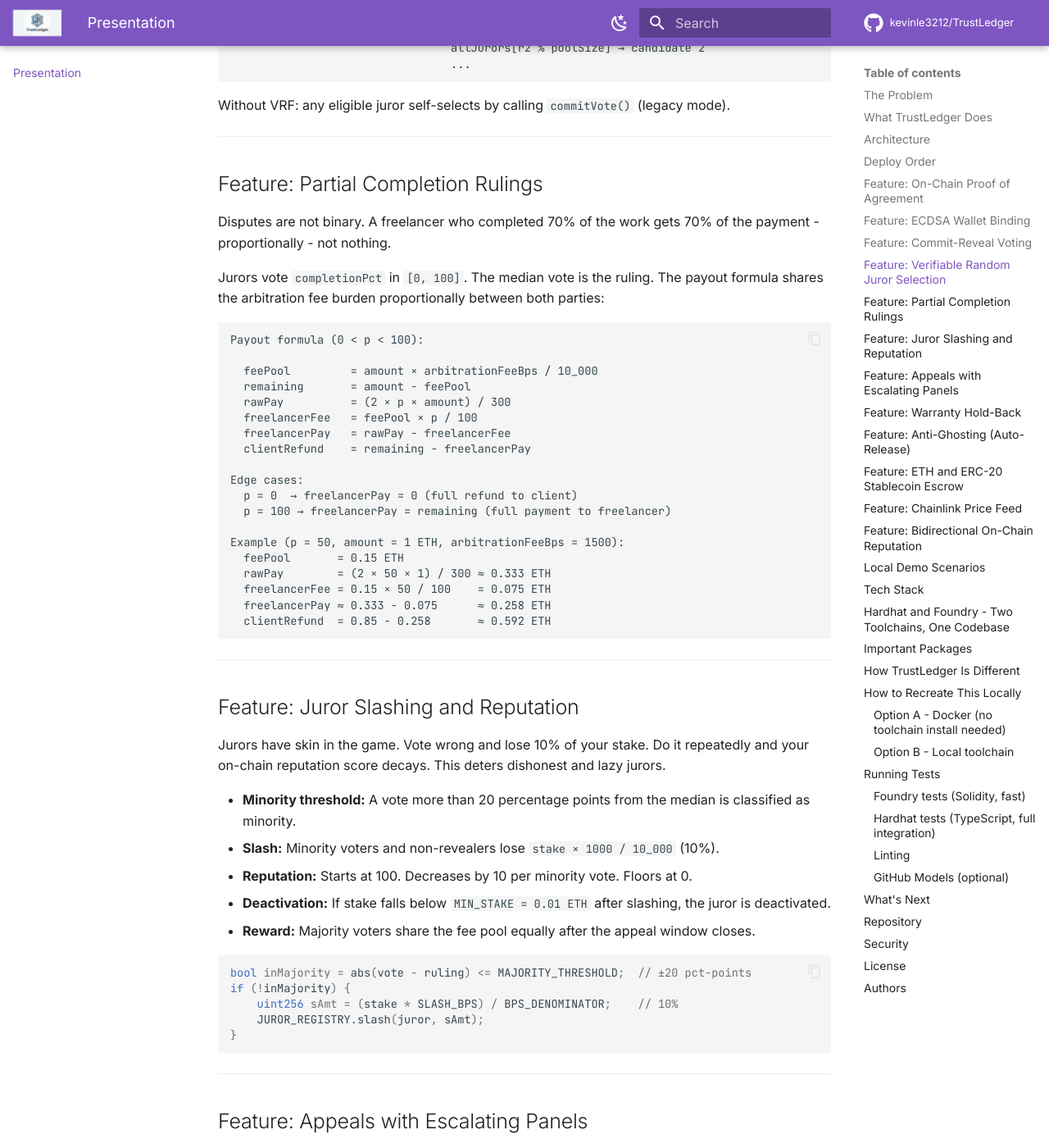
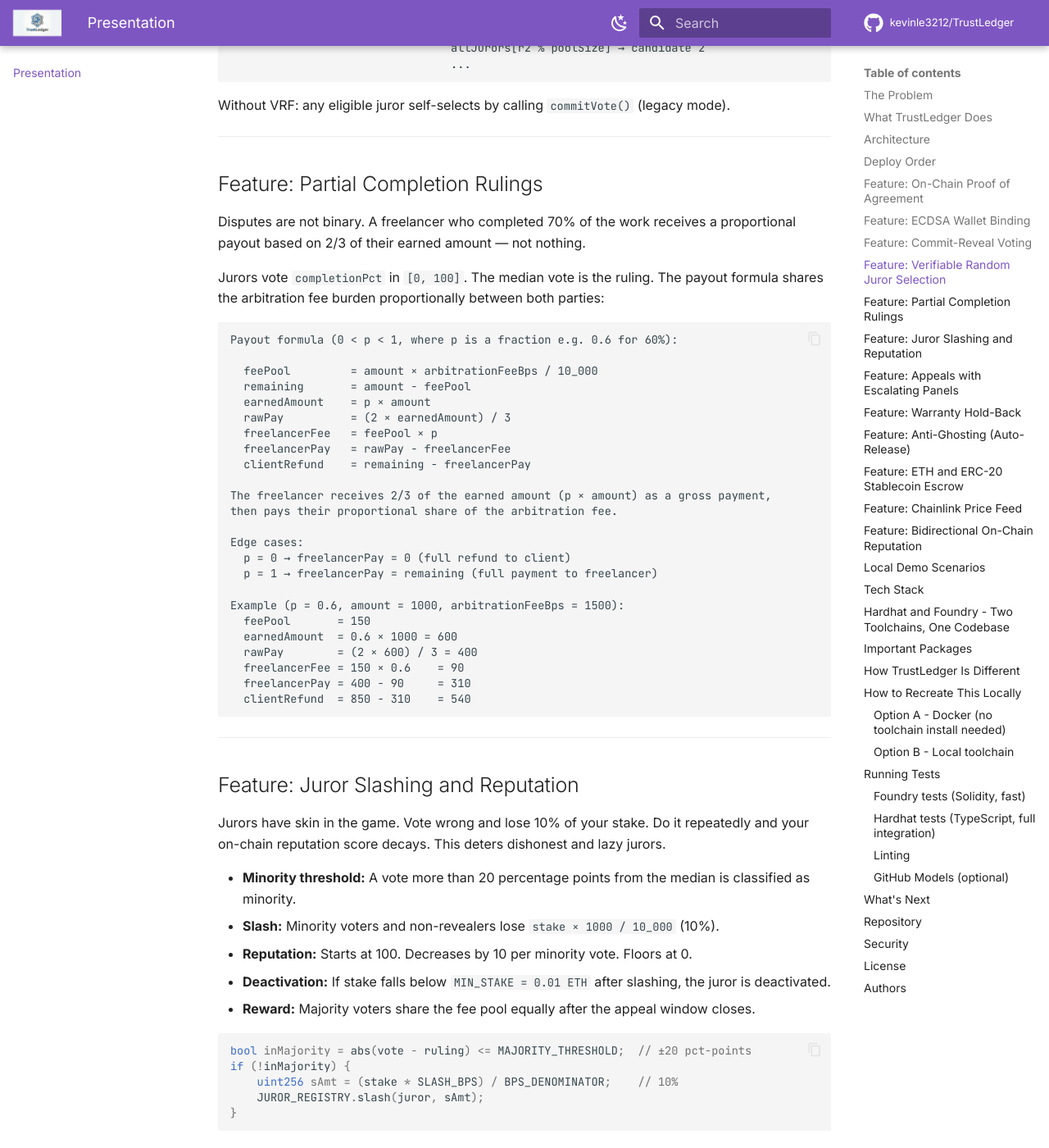
Before and after one commit to kevinle3212/TrustLedger, an MkDocs documentation site: the page built from docs/PRESENTATION.md, in a window 1280 px wide and 1400 px high, scrolled down 4149 px. Shown: the whole window at 82% size. Built offline with MkDocs 1.6.1 and Material for MkDocs 9.7.7, drawn with Linux system fonts in a browser that asks for light colours; comment, search, counter and statistics services are not loaded.

Commit message:
docs(contracts): clarify payout formula as 2/3 of earned amount
  Rewrite NatSpec, inline comments, and PRESENTATION.md to express the
  formula as rawPay = (2/3) × (pct × amount) rather than the less
  intuitive (2 × pct × amount) / 300, and update the worked example
  to use concrete integers.

````diff
--- a/docs/PRESENTATION.md
+++ b/docs/PRESENTATION.md
@@ -182,30 +182,35 @@ Without VRF: any eligible juror self-selects by calling `commitVote()` (legacy m
 
 ## Feature: Partial Completion Rulings
 
-Disputes are not binary. A freelancer who completed 70% of the work gets 70% of the payment - proportionally - not nothing.
+Disputes are not binary. A freelancer who completed 70% of the work receives a proportional payout based on 2/3 of their earned amount — not nothing.
 
 Jurors vote `completionPct` in `[0, 100]`. The median vote is the ruling. The payout formula shares the arbitration fee burden proportionally between both parties:
 
 ```text
-Payout formula (0 < p < 100):
+Payout formula (0 < p < 1, where p is a fraction e.g. 0.6 for 60%):
 
   feePool         = amount × arbitrationFeeBps / 10_000
   remaining       = amount − feePool
-  rawPay          = (2 × p × amount) / 300
-  freelancerFee   = feePool × p / 100
+  earnedAmount    = p × amount
+  rawPay          = (2 × earnedAmount) / 3
+  freelancerFee   = feePool × p
   freelancerPay   = rawPay − freelancerFee
   clientRefund    = remaining − freelancerPay
 
+The freelancer receives 2/3 of the earned amount (p × amount) as a gross payment,
+then pays their proportional share of the arbitration fee.
+
 Edge cases:
-  p = 0  → freelancerPay = 0 (full refund to client)
-  p = 100 → freelancerPay = remaining (full payment to freelancer)
+  p = 0 → freelancerPay = 0 (full refund to client)
+  p = 1 → freelancerPay = remaining (full payment to freelancer)
 
-Example (p = 50, amount = 1 ETH, arbitrationFeeBps = 1500):
-  feePool       = 0.15 ETH
-  rawPay        = (2 × 50 × 1) / 300 ≈ 0.333 ETH
-  freelancerFee = 0.15 × 50 / 100    = 0.075 ETH
-  freelancerPay ≈ 0.333 − 0.075      ≈ 0.258 ETH
-  clientRefund  = 0.85 − 0.258       ≈ 0.592 ETH
+Example (p = 0.6, amount = 1000, arbitrationFeeBps = 1500):
+  feePool       = 150
+  earnedAmount  = 0.6 × 1000 = 600
+  rawPay        = (2 × 600) / 3 = 400
+  freelancerFee = 150 × 0.6    = 90
+  freelancerPay = 400 − 90     = 310
+  clientRefund  = 850 − 310    = 540
 ```
 
 ---
````
Also changed, not shown: 4 other files.
